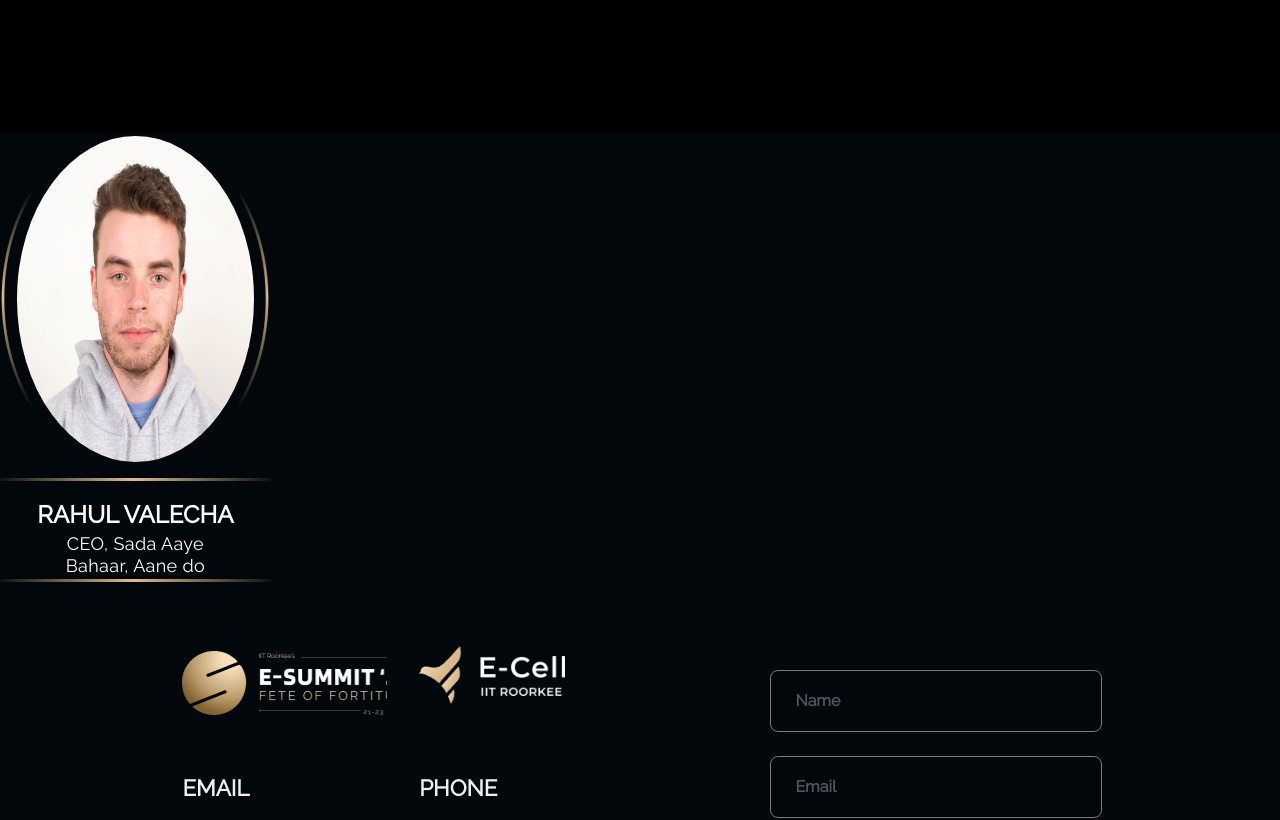
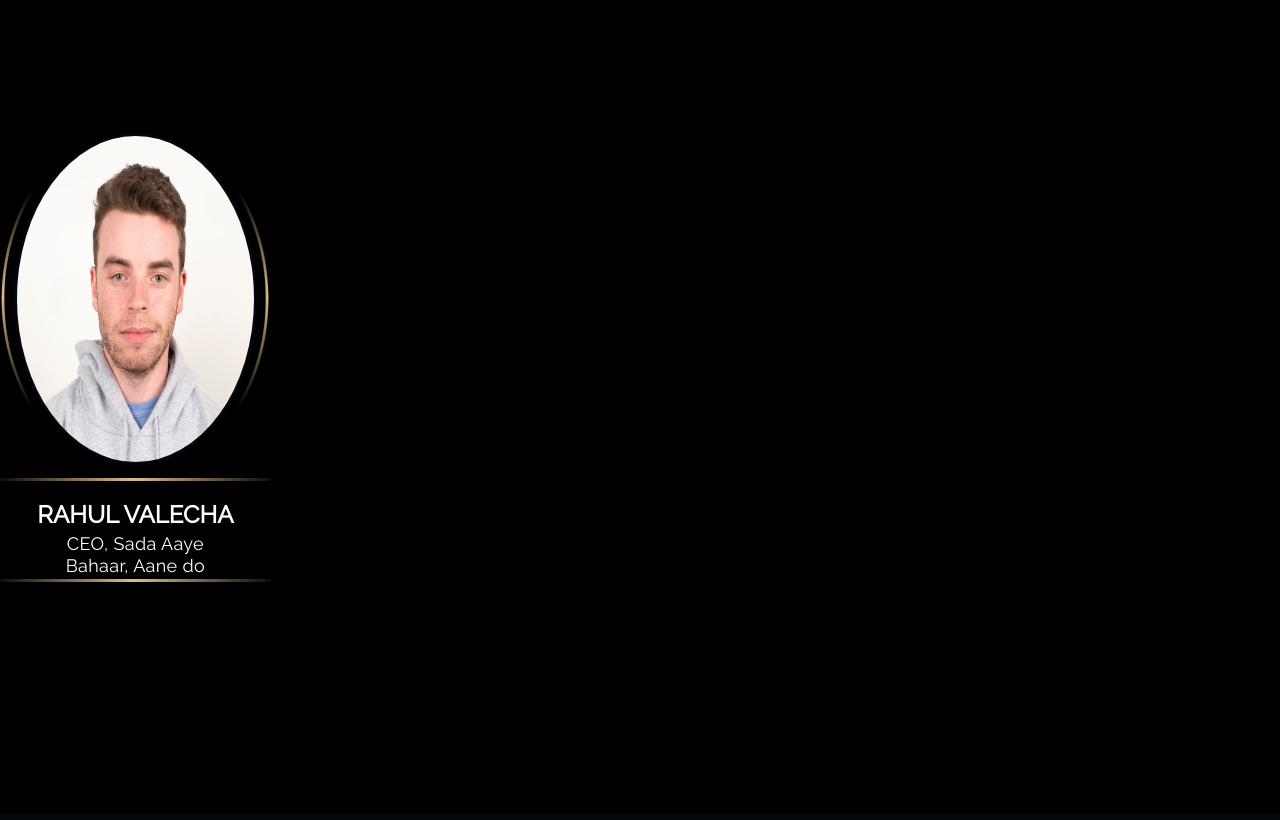
Before and after one commit to Ecell-IITR/Esummit22-frontend, a Next.js app: page / in a window 1280 px wide. Shown: the part 740-1560 px from the top of the page. Built offline with nearby package versions, Linux system fonts and the light colour scheme; no server answers; a web font is replaced by a local one.

Commit message:
speaker card style improved

```diff
--- a/styles/speaker-card.scss
+++ b/styles/speaker-card.scss
@@ -1,5 +1,6 @@
 .speaker-card {
-  background-color: #01070b;
+  background-color: #000000;
+  height: 85vh;
 
   .speaker-card-box1 {
     height: 332.3074035644531px;
```
